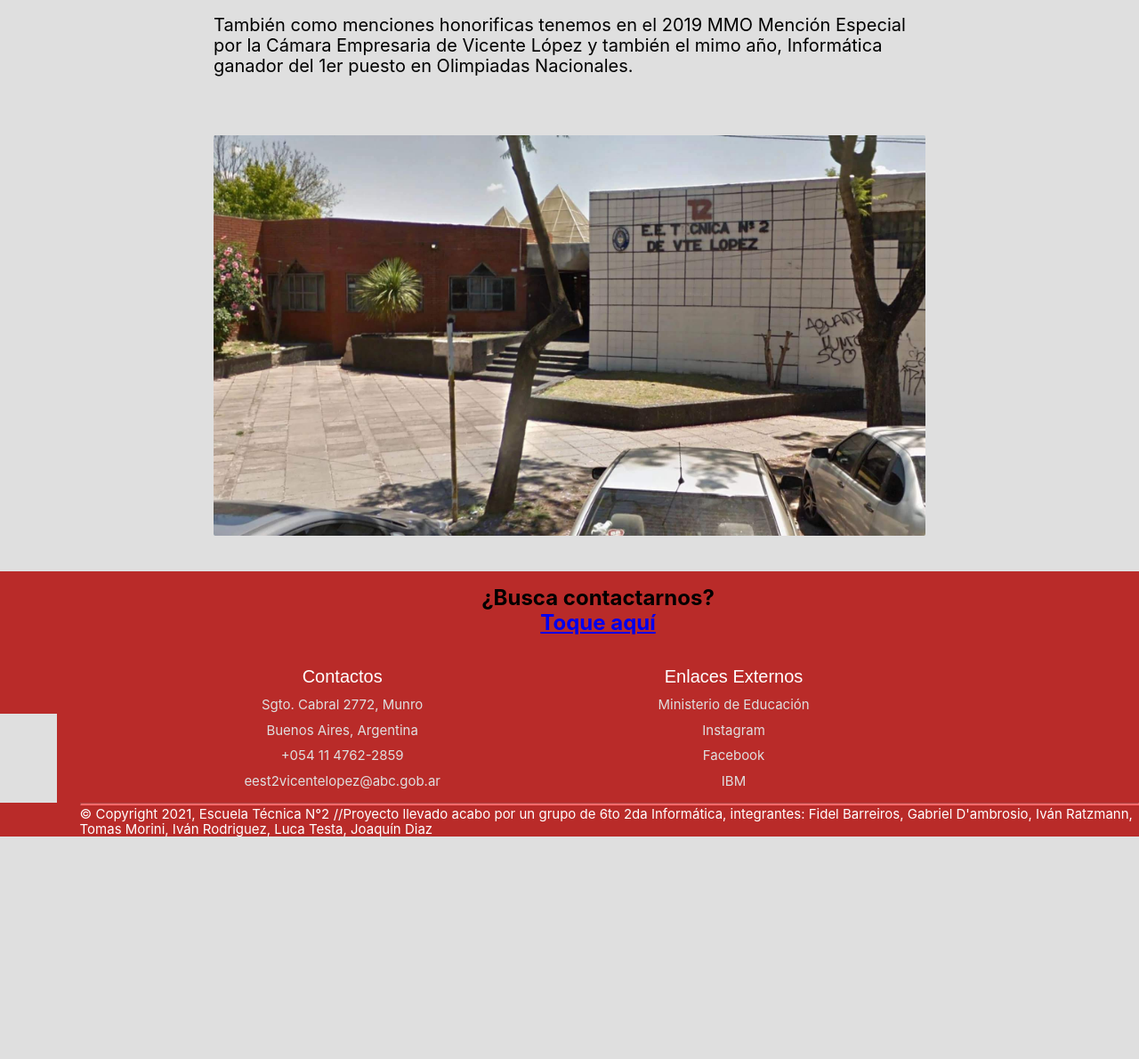
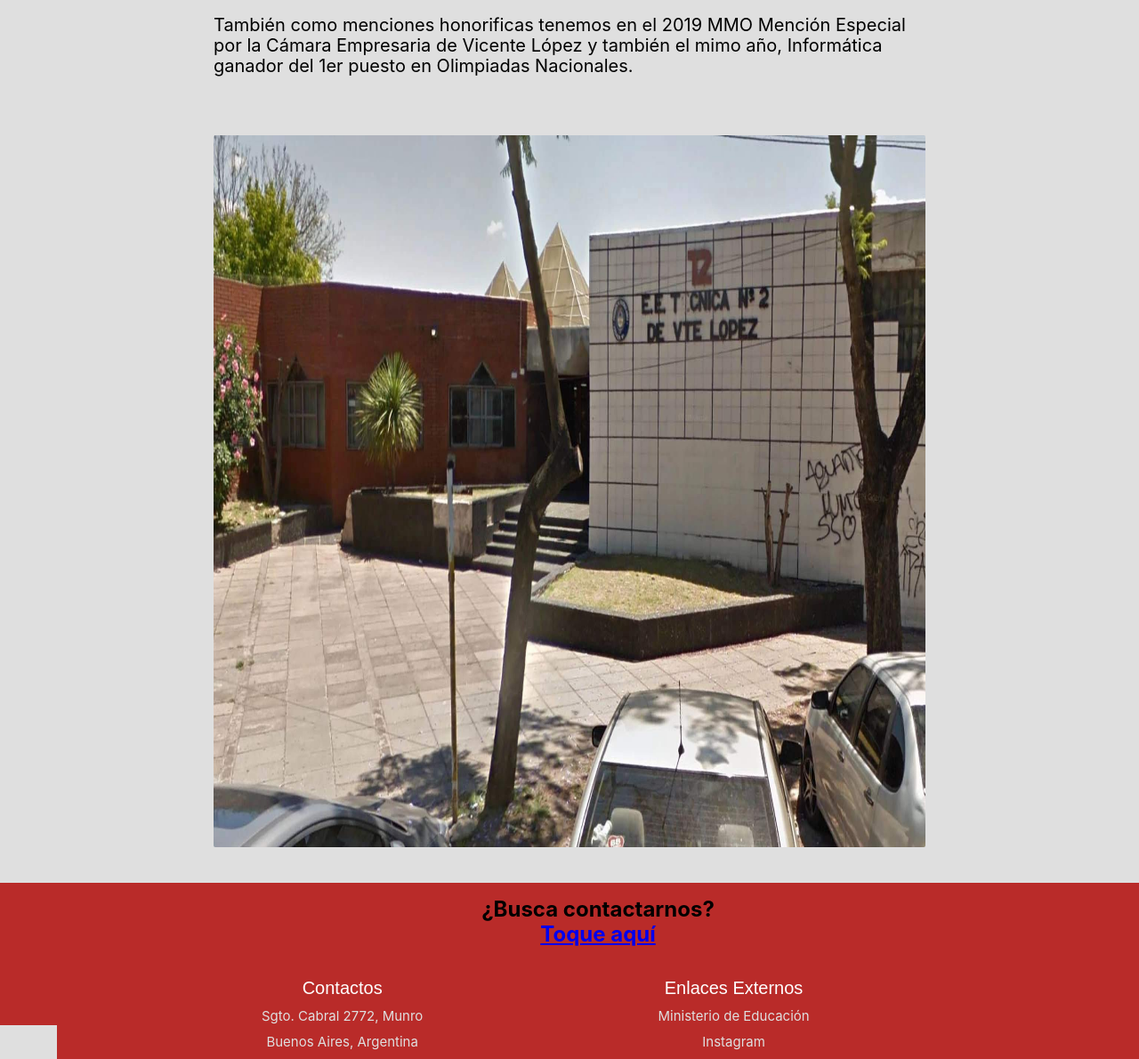
Before and after one commit to GabiDam/TecnicaN2.github.io, a PHP site: page / in a window 1280 px wide. Shown: the part 1563-2753 px from the top of the page at 89% size. Before the commit the page ends 2503 px from the top, so only its background shows below. Run offline with PHP 8.4, Linux system fonts and the light colour scheme.

Commit message:
Update style.css

```diff
--- a/style.css
+++ b/style.css
@@ -546,7 +546,7 @@ hr {
 }
 
 .imgHist {
-  height: auto;
+  height: 100%;
   width: 100%;
   margin: 0 auto 5% auto;
   display: flex;
```
